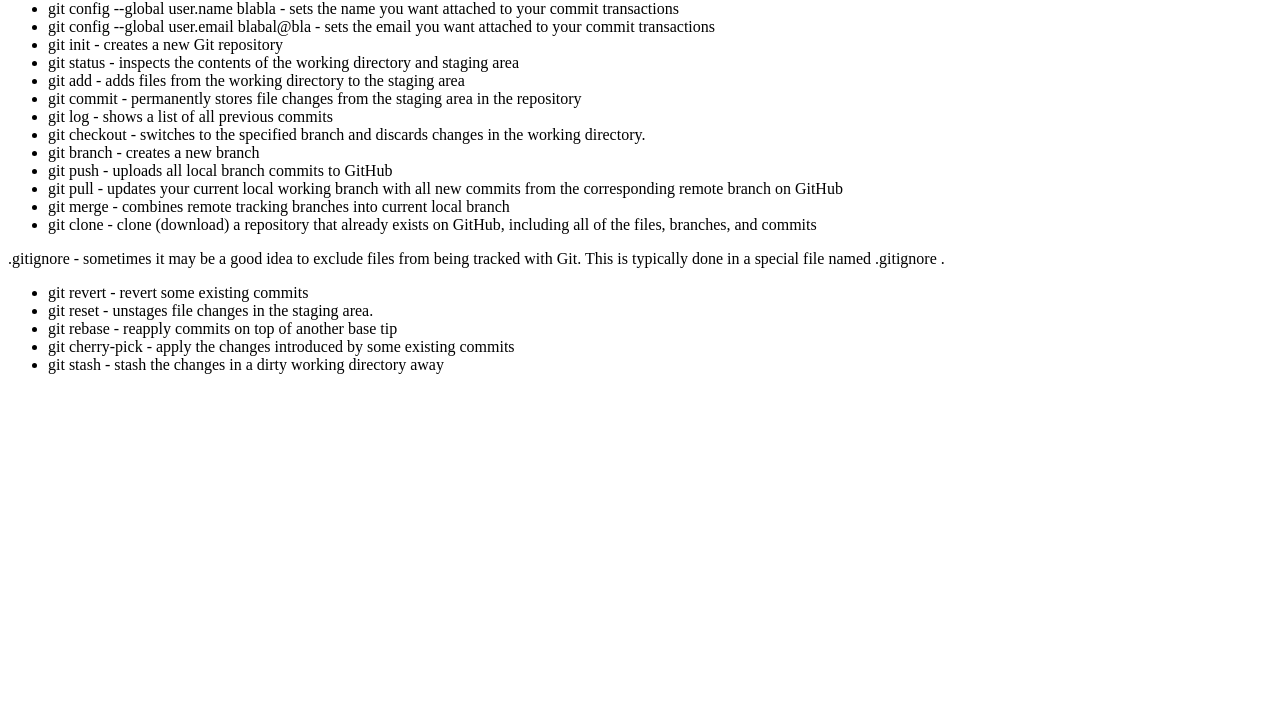
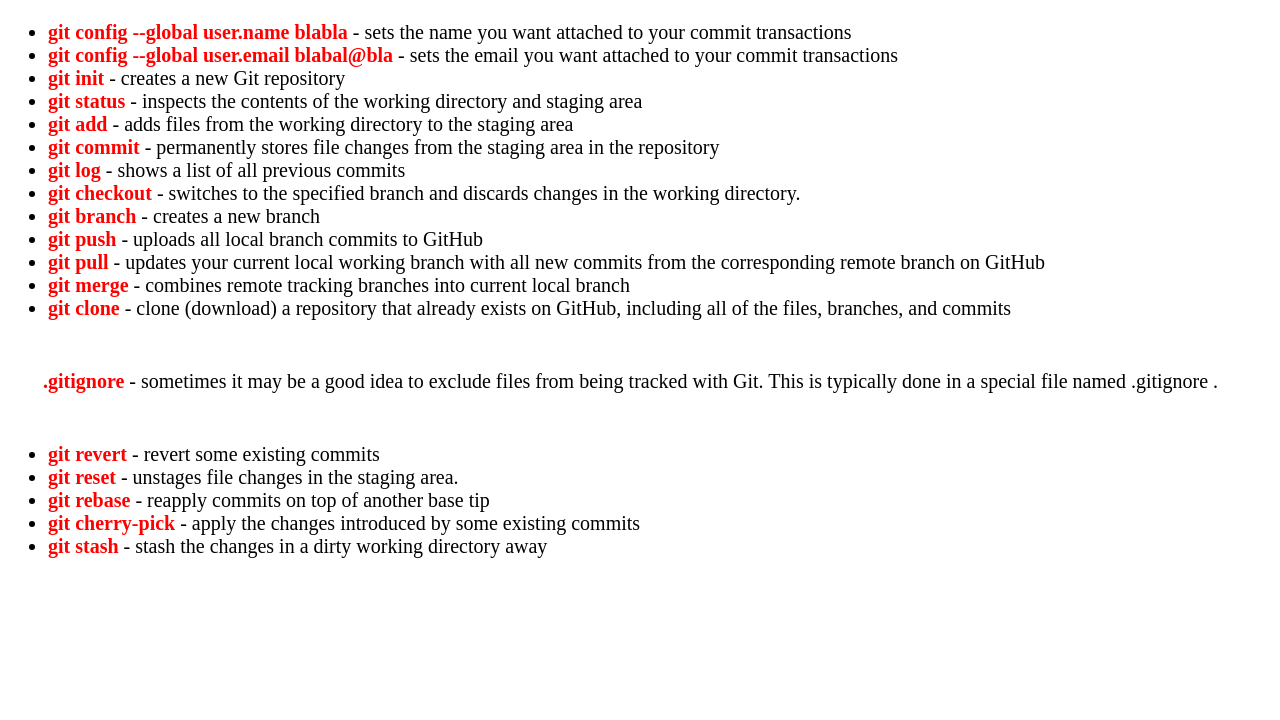
Before and after one commit to tan4uk/git-cheat-sheet, a plain HTML site: page index.html in a window 1280 px wide. Shown: the part 80-800 px from the top of the page. Drawn offline with Linux system fonts and the light colour scheme.

Commit message:
add style

```diff
--- a/index.html
+++ b/index.html
@@ -10,29 +10,29 @@
 <body>
     <h1>Git Cheat Sheet</h1>
     <ul>
-        <li>git config --global user.name blabla - sets the name you want attached to your commit transactions</li>
-        <li>git config --global user.email blabal@bla - sets the email you want attached to your commit transactions</li>
-        <li>git init - creates a new Git repository</li>
-        <li>git status - inspects the contents of the working directory and staging area</li>
-        <li>git add - adds files from the working directory to the staging area</li>
-        <li>git commit - permanently stores file changes from the staging area in the repository</li>
-        <li>git log - shows a list of all previous commits</li>
-        <li>git checkout - switches to the specified branch and discards changes in the working directory.</li>
-        <li>git branch - creates a new branch</li>
-        <li>git push - uploads all local branch commits to GitHub</li>
-        <li>git pull - updates your current local working branch with all new commits from the corresponding remote branch on GitHub</li>
-        <li>git merge - combines remote tracking branches into current local branch</li>
-        <li>git clone - clone (download) a repository that already exists on GitHub, including all of the files, branches, and commits</li>
+        <li> <span>git config --global user.name blabla</span> - sets the name you want attached to your commit transactions</li>
+        <li><span>git config --global user.email blabal@bla</span> - sets the email you want attached to your commit transactions</li>
+        <li><span>git init</span> - creates a new Git repository</li>
+        <li><span>git status</span> - inspects the contents of the working directory and staging area</li>
+        <li><span>git add</span> - adds files from the working directory to the staging area</li>
+        <li><span>git commit</span> - permanently stores file changes from the staging area in the repository</li>
+        <li><span>git log</span> - shows a list of all previous commits</li>
+        <li><span>git checkout</span> - switches to the specified branch and discards changes in the working directory.</li>
+        <li><span>git branch</span> - creates a new branch</li>
+        <li><span>git push</span> - uploads all local branch commits to GitHub</li>
+        <li><span>git pull</span> - updates your current local working branch with all new commits from the corresponding remote branch on GitHub</li>
+        <li><span>git merge</span> - combines remote tracking branches into current local branch</li>
+        <li><span>git clone</span> - clone (download) a repository that already exists on GitHub, including all of the files, branches, and commits</li>
     </ul>
 
-    <p>.gitignore - sometimes it may be a good idea to exclude files from being tracked with Git. This is typically done in a special file named .gitignore .</p>
+    <p><span>.gitignore</span> - sometimes it may be a good idea to exclude files from being tracked with Git. This is typically done in a special file named .gitignore .</p>
 
     <ul>
-        <li>git revert - revert some existing commits</li>
-        <li>git reset - unstages file changes in the staging area.</li>
-        <li>git rebase - reapply commits on top of another base tip</li>
-        <li>git cherry-pick - apply the changes introduced by some existing commits</li>
-        <li>git stash - stash the changes in a dirty working directory away</li>
+        <li><span>git revert</span> - revert some existing commits</li>
+        <li><span>git reset</span> - unstages file changes in the staging area.</li>
+        <li><span>git rebase</span> - reapply commits on top of another base tip</li>
+        <li><span>git cherry-pick</span> - apply the changes introduced by some existing commits</li>
+        <li><span>git stash</span> - stash the changes in a dirty working directory away</li>
     </ul>
 
 </body>
--- a/style.css
+++ b/style.css
@@ -0,0 +1,12 @@
+body {
+    font-size: 20px;
+}
+
+span {
+    color: red;
+    font-weight: bold;
+}
+
+p {
+    margin: 50px 35px;
+}
```
